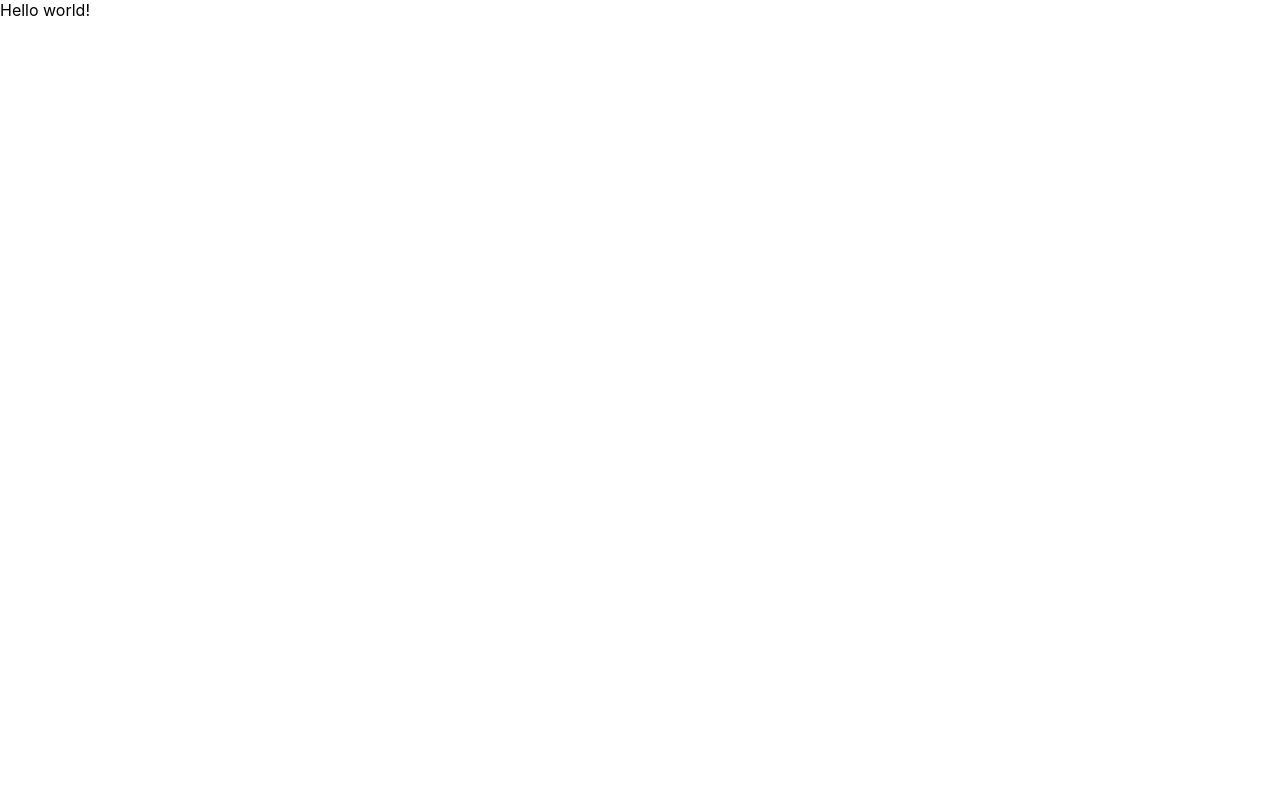
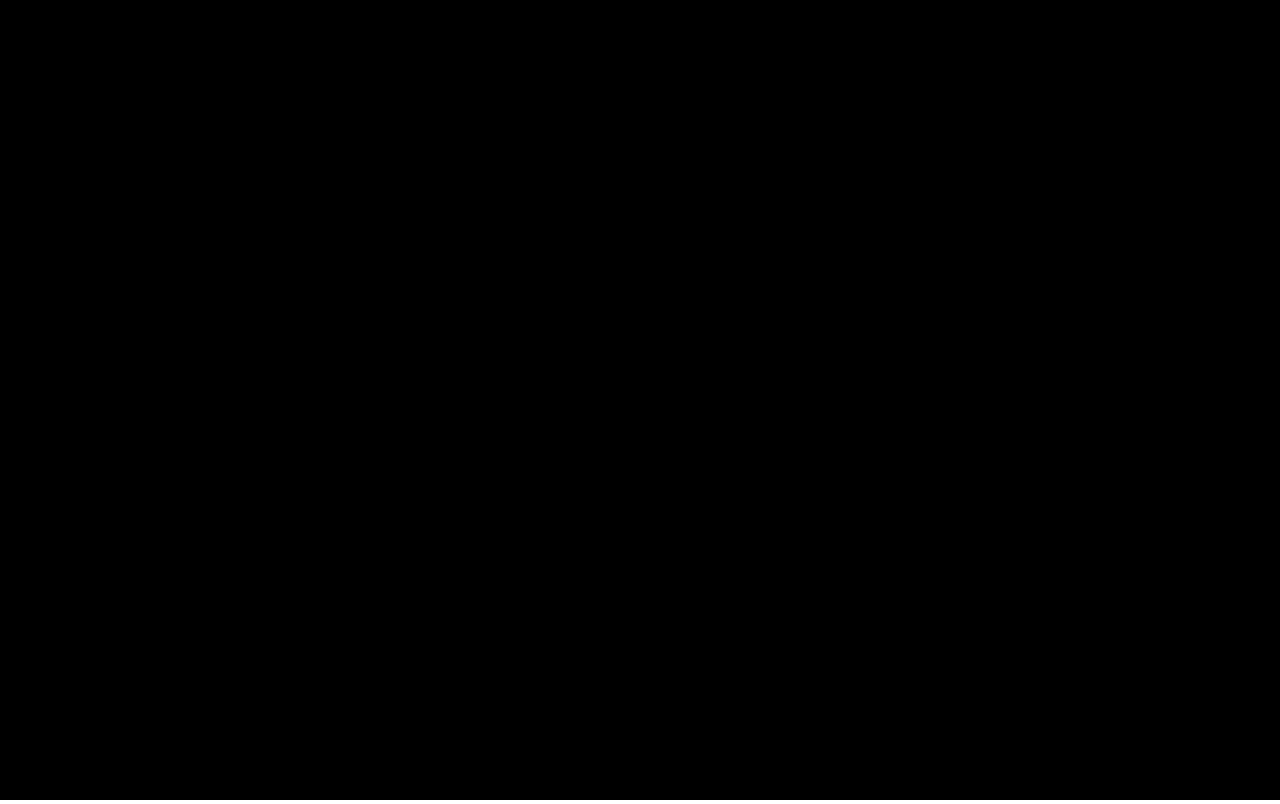
Before and after one commit to CLDXiang/star-system, a React (Create React App) app: page / in a window 1280 px wide. Built offline with nearby package versions, Linux system fonts and the light colour scheme.

Commit message:
feat: add canvas

```diff
--- a/package.json
+++ b/package.json
@@ -1,5 +1,5 @@
 {
-  "name": "template",
+  "name": "star-system",
   "version": "0.1.0",
   "homepage": ".",
   "private": true,
--- a/public/index.html
+++ b/public/index.html
@@ -24,7 +24,7 @@
       work correctly both with client-side routing and a non-root public URL.
       Learn how to configure a non-root public URL by running `npm run build`.
     -->
-    <title>Template</title>
+    <title>Star System</title>
   </head>
   <body>
     <noscript>You need to enable JavaScript to run this app.</noscript>
--- /dev/null
+++ b/src/components/Canvas.tsx
@@ -0,0 +1,32 @@
+import { forwardRef, useEffect, useState } from 'react';
+import './Canvas.scss';
+
+const Canvas = forwardRef<HTMLCanvasElement>((_, ref) => {
+  const [height, setHeight] = useState<number>(document.body.clientHeight);
+  const [width, setWidth] = useState<number>(document.body.clientWidth);
+
+  const resize = () => {
+    setHeight(document.body.clientHeight);
+    setWidth(document.body.clientWidth);
+  };
+
+  useEffect(() => {
+    window.addEventListener('resize', resize);
+    return () => {
+      window.removeEventListener('resize', resize);
+    };
+  }, []);
+
+  return (
+    <canvas
+      ref={ref}
+      height={height}
+      width={width}
+      style={{ height: '100%', width: '100%' }}
+    >
+      Your browser doesn't support canvas.
+    </canvas>
+  );
+});
+
+export default Canvas;
--- /dev/null
+++ b/src/components/index.ts
@@ -0,0 +1 @@
+export { default as Canvas } from './Canvas';
--- a/src/pages/Home.scss
+++ b/src/pages/Home.scss
@@ -0,0 +1,3 @@
+.home {
+  height: 100%;
+}
--- a/src/pages/Home.tsx
+++ b/src/pages/Home.tsx
@@ -1,7 +1,31 @@
 import './Home.scss';
+import { useCallback, useEffect, useRef } from 'react';
+import { Canvas } from '../components';
+import { clientHeight, clientWidth } from '../utils/canvas';
 
 const Home: React.FC = () => {
-  return <div className="home">Hello world!</div>;
+  const canvasRef = useRef<HTMLCanvasElement>(null);
+
+  const draw = useCallback(() => {
+    const ctx = canvasRef.current?.getContext('2d');
+    if (!ctx) {
+      return;
+    }
+    // clear screen
+    ctx.fillStyle = '#000';
+    ctx.fillRect(0, 0, clientWidth(), clientHeight());
+    requestAnimationFrame(draw);
+  }, []);
+
+  useEffect(() => {
+    draw();
+  }, [draw]);
+
+  return (
+    <div className="home">
+      <Canvas ref={canvasRef} />
+    </div>
+  );
 };
 
 export default Home;
--- /dev/null
+++ b/src/utils/canvas.ts
@@ -0,0 +1,52 @@
+export const clientWidth = (): number => document.body.clientWidth;
+
+export const clientHeight = (): number => document.body.clientHeight;
+
+/** Map position percentage from left top to canvas coordinate
+ * @param leftPercentage 0-100
+ * @param topPercentage 0-100
+ * @return [xPixels, yPixels]
+ */
+export const coordinateLeftTop = (
+  leftPercentage: number,
+  topPercentage: number,
+): [number, number] => [
+  (clientWidth() * leftPercentage) / 100,
+  (clientHeight() * topPercentage) / 100,
+];
+
+/** Map position percentage from center to canvas coordinate
+ * @param xPercentage -100-100, from left to right
+ * @param yPercentage -100-100, from bottom to top
+ * @return [xPixels, yPixels]
+ */
+export const coordinateCenter = (
+  xPercentage: number,
+  yPercentage: number,
+): [number, number] => [
+  (clientWidth() * (100 + xPercentage)) / 200,
+  (clientHeight() * (100 - yPercentage)) / 200,
+];
+
+/** Map position percentage from center to canvas coordinate in a square area
+ * @param xPercentage -100-100, from left to right
+ * @param yPercentage -100-100, from bottom to top
+ * @return [xPixels, yPixels]
+ */
+export const coordinateCenterNormal = (
+  xPercentage: number,
+  yPercentage: number,
+): [number, number] => {
+  if (clientHeight() > clientWidth()) {
+    return [
+      (clientWidth() * (100 + xPercentage)) / 200,
+      (clientWidth() * (100 - yPercentage)) / 200 +
+        (clientHeight() - clientWidth()) / 2,
+    ];
+  }
+  return [
+    (clientHeight() * (100 + xPercentage)) / 200 +
+      (clientWidth() - clientHeight()) / 2,
+    (clientHeight() * (100 - yPercentage)) / 200,
+  ];
+};
```
Also changed, not shown: .eslintrc.js, src/components/Canvas.scss (added), 1 other file (tests, documents, lock files or other folders).
